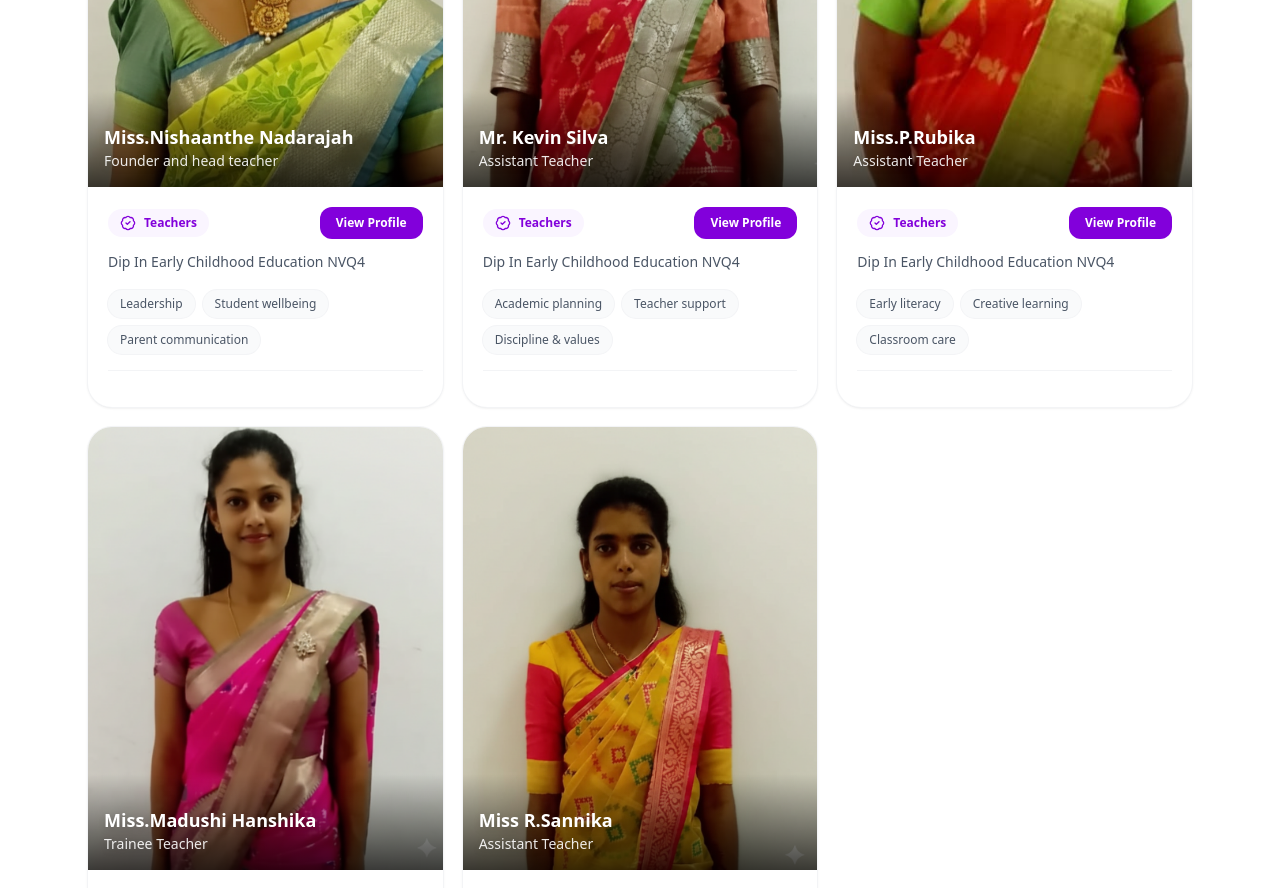
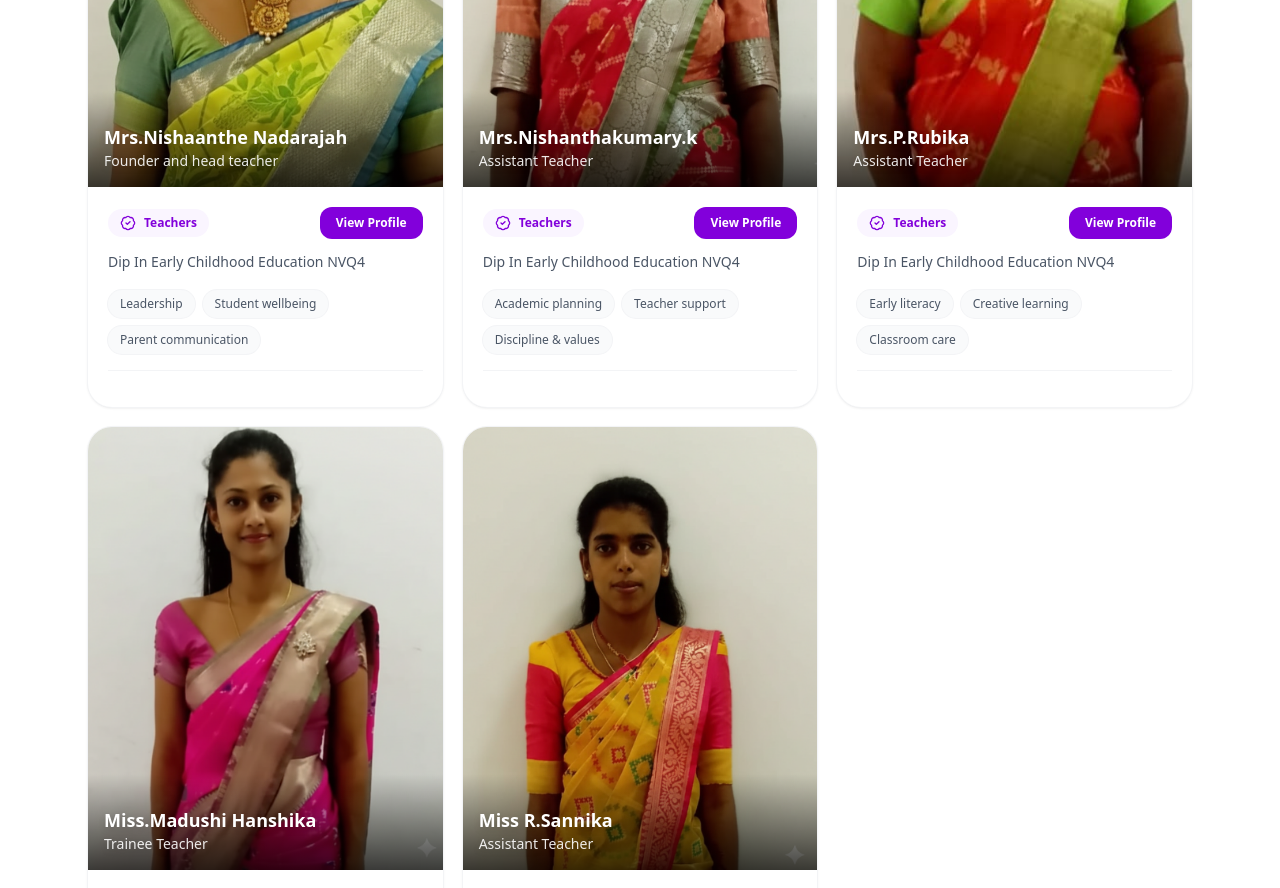
Before and after one commit to kishan-ctrl/Mini-Miracle, a React (Vite) app: page /staff in a window 1280 px wide. Shown: the part 920-1808 px from the top of the page. Built offline with nearby package versions, Linux system fonts and the light colour scheme.

Commit message:
Small Changes

```diff
--- a/src/mock/mockdata.js
+++ b/src/mock/mockdata.js
@@ -346,7 +346,7 @@ export const aboutPage = {
 
   contact: {
     title: "Contact Information",
-    phone: "144 0055 9175",
+    phone: "+94 (76) 15 10 070 ",
     email: "nishaanthenadarajah@gmail.com",
     addressLine1: "No: 20 Pansala Road. Hatton, Sri Lanka",
 
@@ -375,7 +375,7 @@ export const staffPage = {
   staff: [
     {
       id: 1,
-      name: "Miss.Nishaanthe Nadarajah ",
+      name: "Mrs.Nishaanthe Nadarajah ",
       role: "Founder and head teacher",
       category: "Teachers",
       image: "/images/staff/principal.png", // Direct path from public folder
@@ -386,7 +386,7 @@ export const staffPage = {
     },
     {
       id: 2,
-      name: "Mr. Kevin Silva",
+      name: "Mrs.Nishanthakumary.k",
       role: " Assistant Teacher",
       category: "Teachers",
       image: "/images/staff/vice-principal.png", // Direct path from public folder
@@ -397,7 +397,7 @@ export const staffPage = {
     },
     {
       id: 3,
-      name: "Miss.P.Rubika",
+      name: "Mrs.P.Rubika",
       role: "Assistant Teacher",
       category: "Teachers",
       image: "/images/staff/teacher1.png", // Direct path from public folder
```
